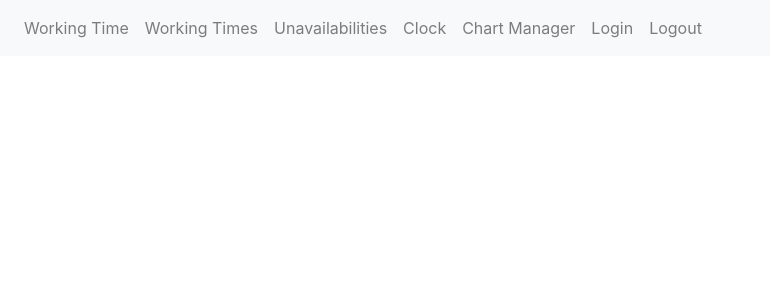
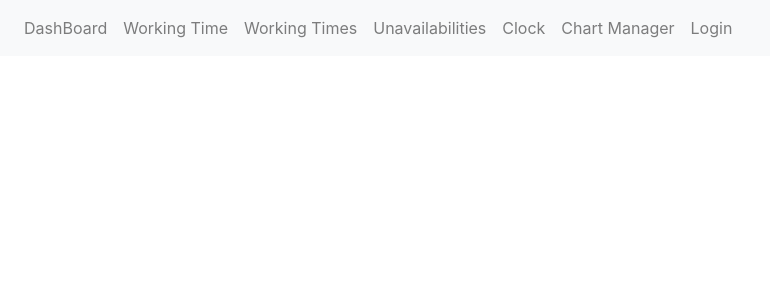
Before and after one commit to wangfaureli/devOps_pool_3, a Vue app in the folder webInterfaces/: page /dashboard in a window 1280 px wide. Shown: the top 300 px of the page, without its empty margins (0-770 px from the left). Built offline with nearby package versions, Linux system fonts and the light colour scheme.

Commit message:
Auth buttons

```diff
--- a/webInterfaces/src/App.vue
+++ b/webInterfaces/src/App.vue
@@ -5,7 +5,14 @@
         <ul class="navbar-nav">
           <li class="nav-item">
             <router-link
-              :to="{ name: 'workingTime'}"
+              :to="{ name: 'dashboard', params: { userId: 1 } }"
+              class="nav-link"
+              >DashBoard</router-link
+            >
+          </li>
+          <li class="nav-item">
+            <router-link
+              :to="{ name: 'workingTime', params: { userId: 1 } }"
               class="nav-link"
               >Working Time</router-link
             >
@@ -38,20 +45,21 @@
               >Chart Manager</router-link
             >
           </li>
-          <li class="nav-item">
+          <li class="nav-item"  @click="logout()" v-if="this.$store.getters.getIsAuthenticated == true" >
+            <router-link
+              :to="{ name: 'signOut' }"
+              class="nav-link"
+              >Logout</router-link
+            >
+          </li>
+          <li class="nav-item"  v-if="this.$store.getters.getIsAuthenticated == false" >
             <router-link
               :to="{ name: 'signIn' }"
               class="nav-link"
               >Login</router-link
             >
           </li>
-          <li class="nav-item">
-            <router-link
-              :to="{ name: 'signOut' }"
-              class="nav-link"
-              >Logout</router-link
-            >
-          </li>
+
         </ul>
       </div>
     </nav>
@@ -73,6 +81,11 @@
 //import User from "./components/User.vue";
 export default {
   name: "App",
+  data() {
+    return {
+      UserId : this.$store.getters.getUserId,
+    }
+  },
   components: {
     //User,
   },
@@ -88,6 +101,10 @@ export default {
       this.$router.push(route);
       // this.$router.go();
     },
+    logout(){
+            this.$store.commit('setUserLogout')
+            this.$router.push("/sign_in");
+        },
   },
 };
 </script>
--- a/webInterfaces/src/api.js
+++ b/webInterfaces/src/api.js
@@ -97,7 +97,6 @@ export default {
       'csrf_token=;path=/;expires=Thu, 01 Jan 1970 00:00:01 GMT;';
     document.cookie =
       'jwt_token=;path=/;expires=Thu, 01 Jan 1970 00:00:01 GMT;';
-    console.log(document.cookie);
 
     console.log(response.data);
     return await response.data.data;
--- a/webInterfaces/src/components/Auth/Login.vue
+++ b/webInterfaces/src/components/Auth/Login.vue
@@ -70,7 +70,7 @@ export default {
             password: this.password,
           })
           .then(() => {
-            //this.$router.push("/");
+            this.$router.push("/");
           });
 
       // bcrypt.hash(this.password, 6).then((hash) => {
--- a/webInterfaces/src/components/Auth/Logout.vue
+++ b/webInterfaces/src/components/Auth/Logout.vue
@@ -7,7 +7,6 @@ import api from "@/api";
 
 export default {
   name: "signOut",
-  data() {},
   async mounted() {
     this.workingTimes = await api.signOut();
   },
--- /dev/null
+++ b/webInterfaces/src/components/DashBoard.vue
@@ -0,0 +1,20 @@
+<template>
+    <div>
+
+    </div>
+</template>
+<script>
+export default {
+    data() {
+        return {
+
+        }
+    },
+    computed: {
+
+    },
+    methods: {
+
+    },
+}
+</script>
--- a/webInterfaces/src/components/WorkingTime.vue
+++ b/webInterfaces/src/components/WorkingTime.vue
@@ -1,4 +1,4 @@
-<template>
+  <template>
   <div>
     <h3>Working Time</h3>
     <br />
@@ -25,6 +25,7 @@ export default {
       workingTimeId: 0,
       start: '',
       end: ''
+
     };
   },
   async mounted() {
--- a/webInterfaces/src/components/WorkingTimes.vue
+++ b/webInterfaces/src/components/WorkingTimes.vue
@@ -26,6 +26,7 @@ export default {
   data() {
     return {
       workingTimes: []
+
     };
   },
   async mounted() {
--- a/webInterfaces/src/router.js
+++ b/webInterfaces/src/router.js
@@ -8,6 +8,7 @@ import Unavailabilities from './components/Unavailabilities.vue';
 import login from './components/Auth/Login.vue';
 import logout from './components/Auth/Logout.vue';
 import register from './components/Auth/Register.vue';
+import dashBoard from './components/DashBoard.vue';
 // import store from './store/store';
 // import axios from 'axios';
 // import { apiUrl } from '@/settings';
@@ -61,7 +62,12 @@ const router = new Router({
       name: 'register',
       component: register,
     },
-    { path: '/', redirect: '/' },
+    {
+      path: '/dashboard',
+      name: 'dashboard',
+      component: dashBoard,
+    },
+    { path: '/', redirect: '/dashboard' },
   ],
 });
 
--- a/webInterfaces/src/store/store.js
+++ b/webInterfaces/src/store/store.js
@@ -9,7 +9,7 @@ Vue.use(Vuex);
 const store = new Vuex.Store({
   state: {
     userId: window.localStorage.getItem('user_id') || null,
-    roleLevel: window.localStorage.getItem('roleLevel') || null,
+    roleLevel: 2,
     IsUserAuthenticated: false,
   },
   getters:{
@@ -20,8 +20,17 @@ const store = new Vuex.Store({
       return state.userId;
 
     },
+    getIsAuthenticated: (state) =>{
+      return state.IsUserAuthenticated
+    }
   },
-  mutations: {},
+  mutations: {
+    setUserLogout:(state) =>{
+      console.log(state.IsUserAuthenticated)
+      state.IsUserAuthenticated = false
+      console.log(state.IsUserAuthenticated)
+    }
+  },
   actions: {
     recoverUserInfo(context, info) {
       // console.log(info);
@@ -43,6 +52,7 @@ const store = new Vuex.Store({
           // console.log(resp);
           if(resp.data.message == "user connected")
           {
+            this.state.IsUserAuthenticated = true
             axios
               .post(
                 `${apiUrl}/check-token`,
@@ -55,10 +65,9 @@ const store = new Vuex.Store({
                 console.log(dataInfos);
                 this.state.roleLevel = dataInfos.data.roleLevel,
                 this.state.userId = dataInfos.data.userId
+
               });
           }
-
-
 
         });
 
```
